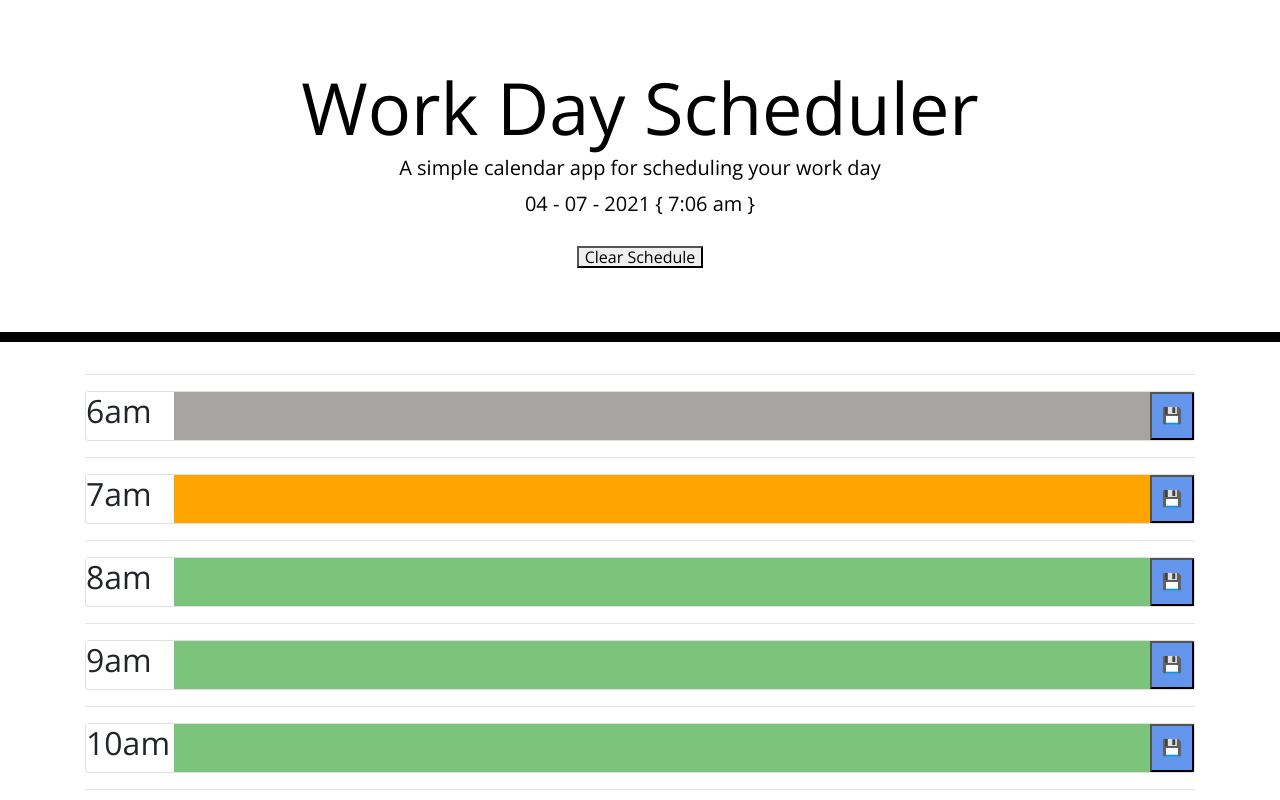
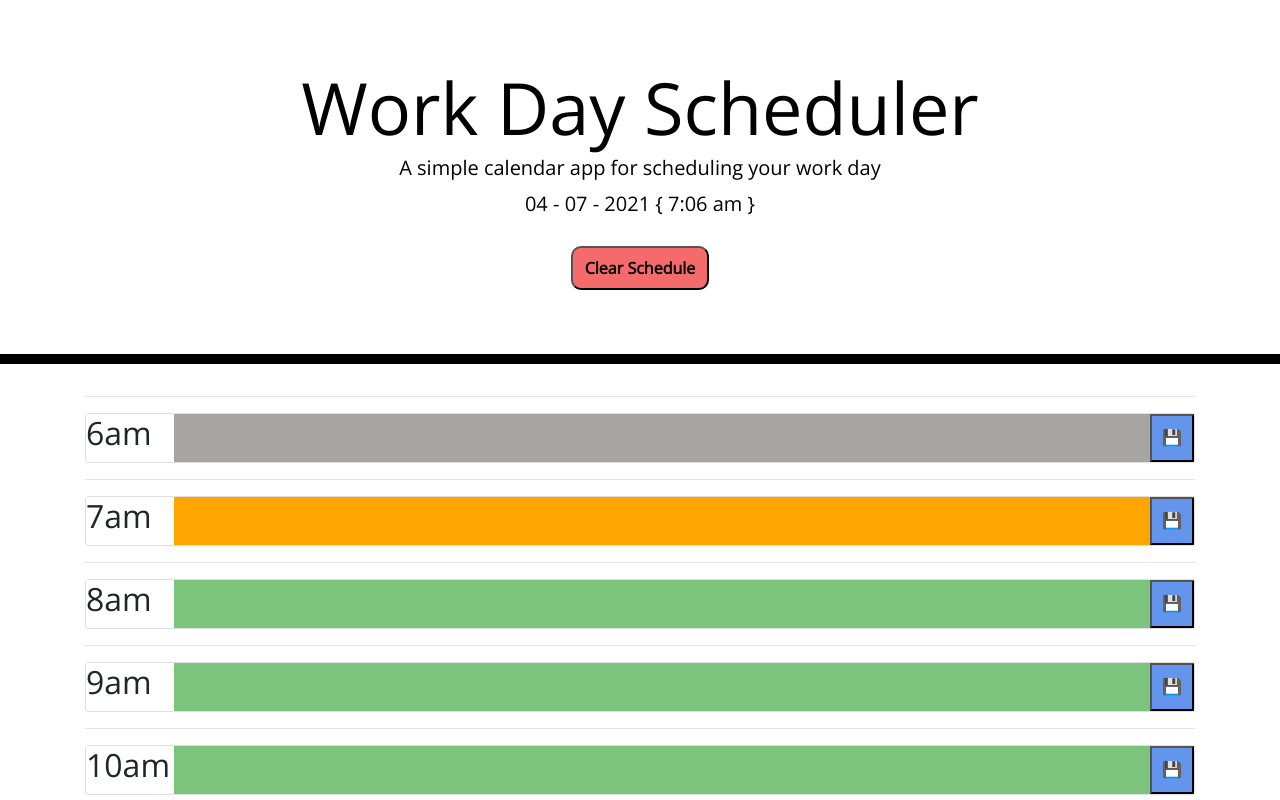
Before and after one commit to jrostirolla/work-schedule, a website: page index.html in a window 1280 px wide. Shown: the top 800 px of the page. Drawn offline with nearby package versions, Linux system fonts and the light colour scheme.

Commit message:
changes to CSS for clearAll button

```diff
--- a/style.css
+++ b/style.css
@@ -18,6 +18,13 @@ textarea {
   color: #000000;
   border-left: 1px solid black;
   padding: 10px;
+}
+
+#clearContents {
+  padding: 12px;
+  font-weight: bolder;
+  background-color: var(--ooh-color);
+  border-radius: 10px;
 }
 
 .card {
```
